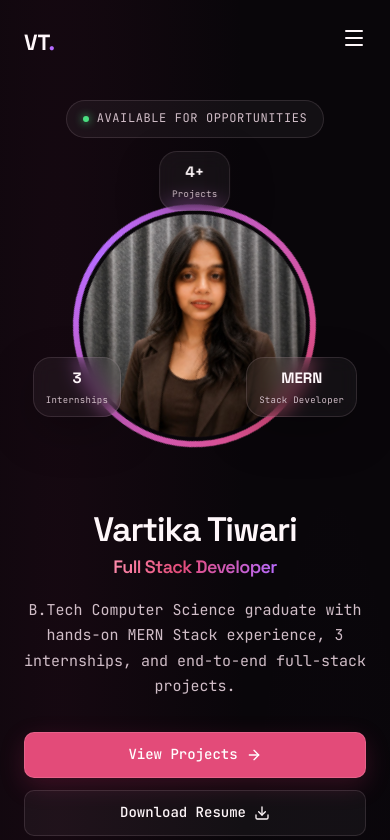
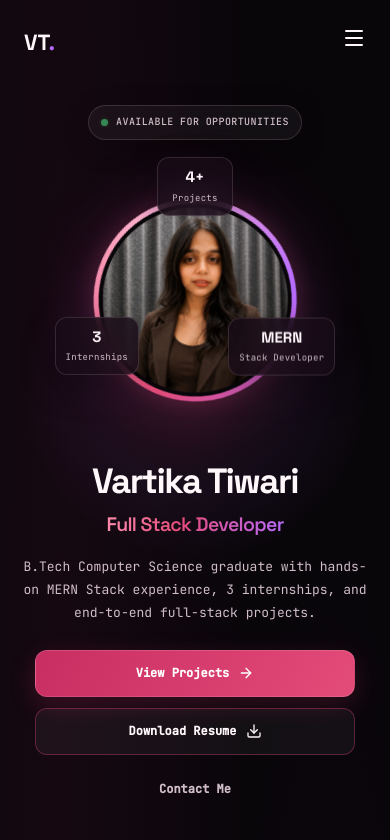
Before and after one commit to VartikaTiwari17/vartika-portfolio, a React (Vite) app: page / in a window 390 px wide. Shown: the top 840 px of the page. Built offline with nearby package versions, Linux system fonts and the light colour scheme.

Commit message:
Refactor Hero.css for layout and design improvements
Updated various styles in Hero.css for improved layout and design consistency. Adjusted paddings, margins, and font sizes for better responsiveness and visual appeal.

```diff
--- a/src/sections/Hero.css
+++ b/src/sections/Hero.css
@@ -1,23 +1,52 @@
+/* =========================================
+   VARTIKA TIWARI — PREMIUM HERO SECTION
+   Burgundy • Rose Pink • Soft Violet
+========================================= */
+
 .hero {
   position: relative;
+  isolation: isolate;
   min-height: 100vh;
+  min-height: 100svh;
   display: flex;
   align-items: center;
-  padding: 100px 24px 60px;
+  justify-content: center;
+  padding: 110px 24px 70px;
   overflow: hidden;
+}
+
+.hero::before {
+  content: "";
+  position: absolute;
+  width: min(680px, 90vw);
+  aspect-ratio: 1;
+  left: 50%;
+  top: 42%;
+  transform: translate(-50%, -50%);
+  border-radius: 50%;
+  background: radial-gradient(
+    circle,
+    rgba(227, 75, 121, 0.13) 0%,
+    rgba(182, 107, 255, 0.06) 42%,
+    transparent 70%
+  );
+  pointer-events: none;
+  z-index: -1;
 }
 
 .hero__canvas {
   position: absolute;
   inset: 0;
   z-index: 0;
-  opacity: 0.7;
+  opacity: 0.65;
+  pointer-events: none;
 }
 
 .hero__center {
   position: relative;
   z-index: 1;
-  max-width: 700px;
+  width: 100%;
+  max-width: 760px;
   margin: 0 auto;
   text-align: center;
   display: flex;
@@ -25,64 +54,122 @@
   align-items: center;
 }
 
+/* Availability badge */
+
 .hero__badge {
   display: inline-flex;
   align-items: center;
-  gap: 8px;
-  padding: 8px 16px;
+  justify-content: center;
+  gap: 10px;
+  padding: 9px 17px;
   border-radius: 999px;
-  font-size: 12px;
-  letter-spacing: 0.05em;
+  font-size: 11px;
+  font-weight: 500;
+  letter-spacing: 0.08em;
   color: var(--text-secondary);
-  background: var(--bg-glass);
-  border: 1px solid var(--bg-glass-border);
-  margin-bottom: 32px;
+  background: rgba(255, 240, 246, 0.045);
+  border: 1px solid rgba(255, 220, 235, 0.15);
+  backdrop-filter: blur(14px);
+  -webkit-backdrop-filter: blur(14px);
+  margin-bottom: 30px;
+  box-shadow: 0 8px 30px rgba(0, 0, 0, 0.15);
 }
 
 .hero__badge-dot {
-  width: 6px;
-  height: 6px;
+  flex-shrink: 0;
+  width: 7px;
+  height: 7px;
   border-radius: 50%;
   background: #4ade80;
-  box-shadow: 0 0 8px #4ade80;
+  box-shadow: 0 0 12px rgba(74, 222, 128, 0.75);
+  animation: heroPulse 2s ease-in-out infinite;
 }
 
-/* ===== PHOTO STAGE (photo + floating features) ===== */
+@keyframes heroPulse {
+  0%,
+  100% {
+    opacity: 1;
+    box-shadow: 0 0 12px rgba(74, 222, 128, 0.65);
+  }
+
+  50% {
+    opacity: 0.55;
+    box-shadow: 0 0 4px rgba(74, 222, 128, 0.3);
+  }
+}
+
+/* Profile photo stage */
+
 .hero__photo-stage {
   position: relative;
-  width: min(360px, 80vw);
+  width: min(330px, 76vw);
   aspect-ratio: 1;
-  margin-bottom: 28px;
+  margin-bottom: 30px;
   display: flex;
   align-items: center;
   justify-content: center;
+  isolation: isolate;
+}
+
+.hero__photo-stage::before {
+  content: "";
+  position: absolute;
+  inset: 7%;
+  border-radius: 50%;
+  background: rgba(227, 75, 121, 0.18);
+  filter: blur(38px);
+  z-index: -1;
+  animation: heroGlow 4s ease-in-out infinite alternate;
+}
+
+@keyframes heroGlow {
+  from {
+    opacity: 0.45;
+    transform: scale(0.92);
+  }
+
+  to {
+    opacity: 0.9;
+    transform: scale(1.08);
+  }
 }
 
 .hero__photo-wrap {
   position: relative;
   z-index: 2;
-  width: 78%;
+  width: 76%;
   aspect-ratio: 1;
 }
 
 .hero__photo-ring {
   width: 100%;
   height: 100%;
+  padding: 5px;
   border-radius: 50%;
-  padding: 6px;
-  background: conic-gradient(from 180deg, var(--accent-primary), var(--accent-secondary), var(--accent-primary));
-  animation: rotateRing 8s linear infinite;
+  background: conic-gradient(
+    from 0deg,
+    #e34b79,
+    #ffb0ca,
+    #b66bff,
+    #e34b79
+  );
+  box-shadow:
+    0 0 24px rgba(227, 75, 121, 0.22),
+    0 0 60px rgba(182, 107, 255, 0.1);
+  animation: heroRingRotate 12s linear infinite;
 }
 
-@keyframes rotateRing {
-  to { transform: rotate(360deg); }
+@keyframes heroRingRotate {
+  to {
+    transform: rotate(360deg);
+  }
 }
 
 .hero__photo-frame {
   width: 100%;
   height: 100%;
+  overflow: hidden;
   border-radius: 50%;
-  overflow: hidden;
   background: var(--bg-secondary);
   border: 4px solid var(--bg-primary);
 }
@@ -91,27 +178,44 @@
   width: 100%;
   height: 100%;
   object-fit: cover;
+  object-position: center;
   display: block;
-  animation: rotateRing 8s linear infinite reverse;
+  animation: heroPhotoCounterRotate 12s linear infinite;
 }
 
-/* Floating feature badges */
+@keyframes heroPhotoCounterRotate {
+  to {
+    transform: rotate(-360deg);
+  }
+}
+
+/* Floating information cards */
+
 .hero__feature {
   position: absolute;
   z-index: 3;
   display: flex;
   flex-direction: column;
   align-items: center;
-  gap: 2px;
-  padding: 12px 16px;
-  min-width: 84px;
+  justify-content: center;
+  gap: 3px;
+  min-width: 96px;
+  padding: 13px 15px;
   text-align: center;
+  border-radius: 15px;
+  background: rgba(24, 12, 23, 0.8);
+  border: 1px solid rgba(255, 220, 235, 0.14);
+  backdrop-filter: blur(15px);
+  -webkit-backdrop-filter: blur(15px);
+  box-shadow: 0 12px 35px rgba(0, 0, 0, 0.28);
+  animation: heroFloat 5s ease-in-out infinite;
 }
 
 .hero__feature-value {
   font-family: var(--font-heading);
   font-size: 18px;
   font-weight: 700;
+  line-height: 1.35;
   color: var(--text-primary);
 }
 
@@ -123,108 +227,203 @@
 }
 
 .hero__feature--left {
-  left: -6%;
-  top: 60%;
+  left: -5%;
+  top: 59%;
+  animation-delay: -1.5s;
 }
 
 .hero__feature--top {
-  top: -6%;
+  top: -3%;
   left: 50%;
   transform: translateX(-50%);
+  animation-delay: -3s;
 }
 
 .hero__feature--right {
-  right: -6%;
-  top: 60%;
+  right: -5%;
+  top: 59%;
+  animation-delay: -2s;
 }
 
-/* ===== TEXT ===== */
+@keyframes heroFloat {
+  0%,
+  100% {
+    translate: 0 0;
+  }
+
+  50% {
+    translate: 0 -9px;
+  }
+}
+
+/* Main heading */
+
 .hero__title {
-  font-size: clamp(36px, 6vw, 60px);
+  max-width: 100%;
+  margin-bottom: 12px;
+  font-family: var(--font-heading);
+  font-size: clamp(38px, 6vw, 68px);
+  font-weight: 700;
+  line-height: 1.08;
+  letter-spacing: -0.055em;
   color: var(--text-primary);
-  margin-bottom: 8px;
+  text-wrap: balance;
 }
 
 .hero__subtitle {
-  font-size: clamp(18px, 2.5vw, 26px);
+  margin-bottom: 20px;
   font-family: var(--font-heading);
-  margin-bottom: 20px;
+  font-size: clamp(19px, 2.7vw, 28px);
+  font-weight: 600;
+  line-height: 1.4;
+  color: var(--accent-tertiary);
+  text-wrap: balance;
 }
 
 .hero__description {
+  max-width: 530px;
+  margin: 0 auto 30px;
   color: var(--text-secondary);
-  font-size: 15px;
-  max-width: 480px;
-  margin-bottom: 32px;
-  line-height: 1.7;
+  font-size: 14px;
+  line-height: 1.9;
+  text-wrap: pretty;
 }
+
+/* Action buttons */
 
 .hero__actions {
   display: flex;
   flex-wrap: wrap;
+  align-items: center;
   justify-content: center;
-  gap: 12px;
-  margin-bottom: 32px;
+  gap: 13px;
+  margin-bottom: 30px;
 }
 
-.btn {
+.hero .btn {
   display: inline-flex;
   align-items: center;
-  gap: 8px;
-  padding: 12px 22px;
-  border-radius: 10px;
-  font-size: 14px;
-  font-weight: 500;
-  transition: all var(--transition-smooth);
+  justify-content: center;
+  gap: 9px;
+  min-height: 49px;
+  padding: 13px 22px;
+  border-radius: 12px;
+  font-family: var(--font-body);
+  font-size: 12px;
+  font-weight: 600;
+  line-height: 1.4;
+  text-align: center;
+  transition:
+    transform 0.3s ease,
+    box-shadow 0.3s ease,
+    background-color 0.3s ease,
+    border-color 0.3s ease;
 }
 
-.btn--primary {
-  background: var(--accent-primary);
-  color: white;
+.hero .btn--primary {
+  color: #ffffff;
+  background: linear-gradient(115deg, #c92e62, #e34b79);
+  border: 1px solid rgba(255, 255, 255, 0.13);
+  box-shadow: 0 8px 26px rgba(201, 46, 98, 0.22);
 }
 
-.btn--primary:hover {
-  transform: translateY(-2px);
-  box-shadow: 0 8px 24px var(--accent-glow);
+.hero .btn--primary:hover {
+  transform: translateY(-3px);
+  box-shadow: 0 12px 32px rgba(227, 75, 121, 0.34);
 }
 
-.btn--secondary {
-  background: var(--bg-glass);
-  border: 1px solid var(--bg-glass-border);
+.hero .btn--secondary {
   color: var(--text-primary);
+  background: rgba(255, 240, 246, 0.045);
+  border: 1px solid rgba(227, 75, 121, 0.35);
 }
 
-.btn--secondary:hover {
-  background: rgba(255, 255, 255, 0.08);
+.hero .btn--secondary:hover {
+  transform: translateY(-3px);
+  background: rgba(227, 75, 121, 0.1);
+  border-color: var(--accent-primary);
 }
 
-.btn--ghost {
+.hero .btn--ghost {
   color: var(--text-secondary);
+  border: 1px solid transparent;
 }
 
-.btn--ghost:hover {
-  color: var(--text-primary);
+.hero .btn--ghost:hover {
+  color: var(--accent-tertiary);
+  background: rgba(255, 240, 246, 0.04);
+  border-color: var(--bg-glass-border);
 }
+
+/* Social links */
 
 .hero__socials {
   display: flex;
-  gap: 20px;
+  align-items: center;
+  justify-content: center;
+  gap: 22px;
   color: var(--text-secondary);
 }
 
 .hero__socials a {
-  transition: color var(--transition-smooth);
+  display: inline-flex;
+  align-items: center;
+  justify-content: center;
+  transition:
+    color 0.3s ease,
+    transform 0.3s ease;
 }
 
 .hero__socials a:hover {
-  color: var(--accent-secondary);
+  color: var(--accent-tertiary);
+  transform: translateY(-3px);
 }
 
-/* ===== RESPONSIVE ===== */
+/* Tablet */
+
+@media (max-width: 768px) {
+  .hero {
+    padding: 105px 22px 65px;
+  }
+
+  .hero__photo-stage {
+    width: min(300px, 75vw);
+  }
+
+  .hero__description {
+    max-width: 490px;
+  }
+}
+
+/* Mobile */
+
 @media (max-width: 600px) {
+  .hero {
+    min-height: auto;
+    padding: 105px 18px 65px;
+  }
+
+  .hero__badge {
+    gap: 8px;
+    padding: 8px 12px;
+    margin-bottom: 26px;
+    font-size: 10px;
+    letter-spacing: 0.04em;
+  }
+
+  .hero__photo-stage {
+    width: min(270px, 76vw);
+    margin-bottom: 26px;
+  }
+
+  .hero__photo-wrap {
+    width: 75%;
+  }
+
   .hero__feature {
-    padding: 8px 12px;
-    min-width: 70px;
+    min-width: 76px;
+    padding: 9px 10px;
+    border-radius: 12px;
   }
 
   .hero__feature-value {
@@ -237,23 +436,92 @@
 
   .hero__feature--left {
     left: -2%;
+    top: 61%;
   }
 
   .hero__feature--right {
     right: -2%;
+    top: 61%;
+  }
+
+  .hero__feature--top {
+    top: -3%;
   }
 
   .hero__title {
-    font-size: 34px;
+    font-size: clamp(34px, 9vw, 46px);
+    letter-spacing: -0.045em;
+  }
+
+  .hero__subtitle {
+    font-size: clamp(18px, 5vw, 23px);
+    margin-bottom: 16px;
+  }
+
+  .hero__description {
+    font-size: 13px;
+    line-height: 1.8;
+    margin-bottom: 25px;
   }
 
   .hero__actions {
     flex-direction: column;
     width: 100%;
+    max-width: 320px;
+    gap: 11px;
+    margin-bottom: 27px;
   }
 
-  .btn {
-    justify-content: center;
+  .hero .btn {
     width: 100%;
+    min-height: 47px;
+  }
+
+  .hero__socials {
+    gap: 25px;
   }
 }
+
+/* Small phones */
+
+@media (max-width: 360px) {
+  .hero {
+    padding-right: 14px;
+    padding-left: 14px;
+  }
+
+  .hero__photo-stage {
+    width: 245px;
+    max-width: 78vw;
+  }
+
+  .hero__feature {
+    min-width: 68px;
+    padding: 8px;
+  }
+
+  .hero__feature-label {
+    font-size: 8px;
+  }
+
+  .hero__title {
+    font-size: 32px;
+  }
+}
+
+/* Accessibility: respect reduced motion settings */
+
+@media (prefers-reduced-motion: reduce) {
+  .hero__badge-dot,
+  .hero__photo-stage::before,
+  .hero__photo-ring,
+  .hero__photo,
+  .hero__feature {
+    animation: none !important;
+  }
+
+  .hero .btn,
+  .hero__socials a {
+    transition: none !important;
+  }
+}
```
